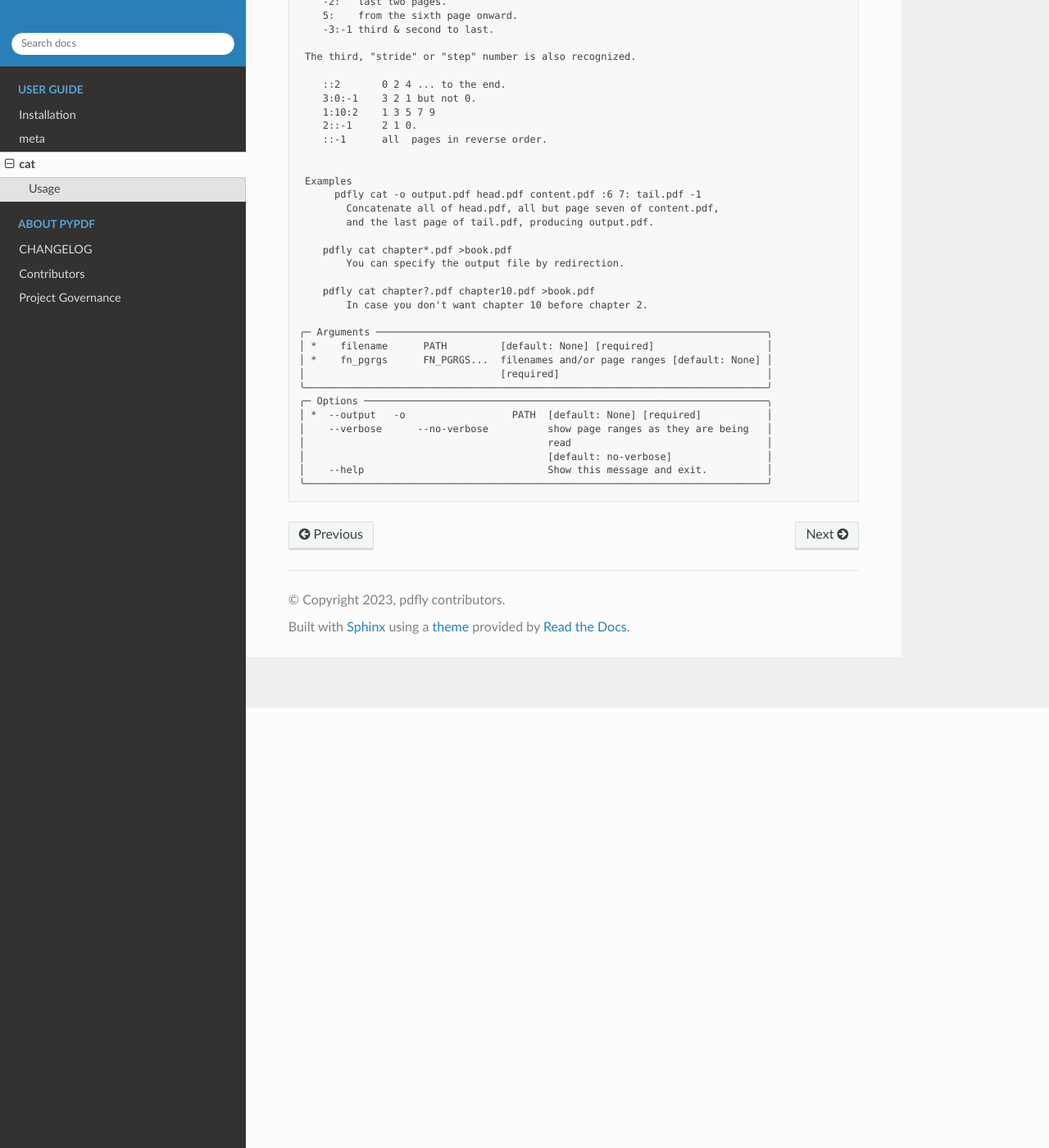
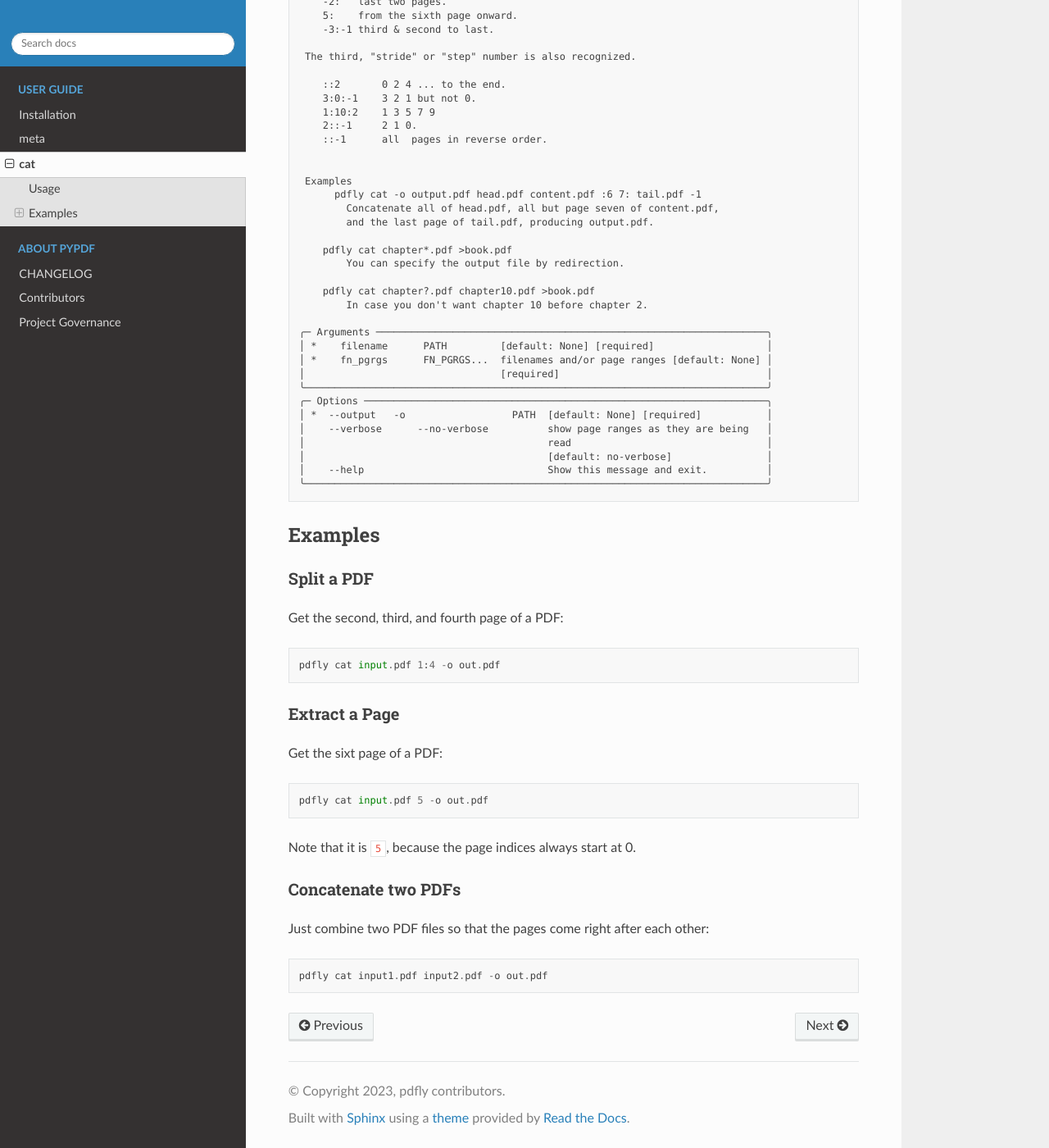
Before and after one commit to py-pdf/pdfly, a Sphinx documentation site: the page built from docs/user/subcommand-cat.md, in a window 1280 px wide and 1400 px high, scrolled down 537 px. Shown: the whole window at 82% size. Built offline with Sphinx 7.4.7 and the Read the Docs theme 2.0.0, drawn with Linux system fonts in a browser that asks for light colours; the version number could not be read and is left out.

Commit message:
DOC: More examples for the cat subcommand

````diff
--- a/docs/user/subcommand-cat.md
+++ b/docs/user/subcommand-cat.md
@@ -59,3 +59,31 @@ pdfly cat --help
 │    --help                               Show this message and exit.          │
 ╰──────────────────────────────────────────────────────────────────────────────╯
 ```
+
+## Examples
+
+### Split a PDF
+
+Get the second, third, and fourth page of a PDF:
+
+```
+pdfly cat input.pdf 1:4 -o out.pdf
+```
+
+### Extract a Page
+
+Get the sixt page of a PDF:
+
+```
+pdfly cat input.pdf 5 -o out.pdf
+```
+
+Note that it is `5`, because the page indices always start at 0.
+
+### Concatenate two PDFs
+
+Just combine two PDF files so that the pages come right after each other:
+
+```
+pdfly cat input1.pdf input2.pdf -o out.pdf
+```
````
